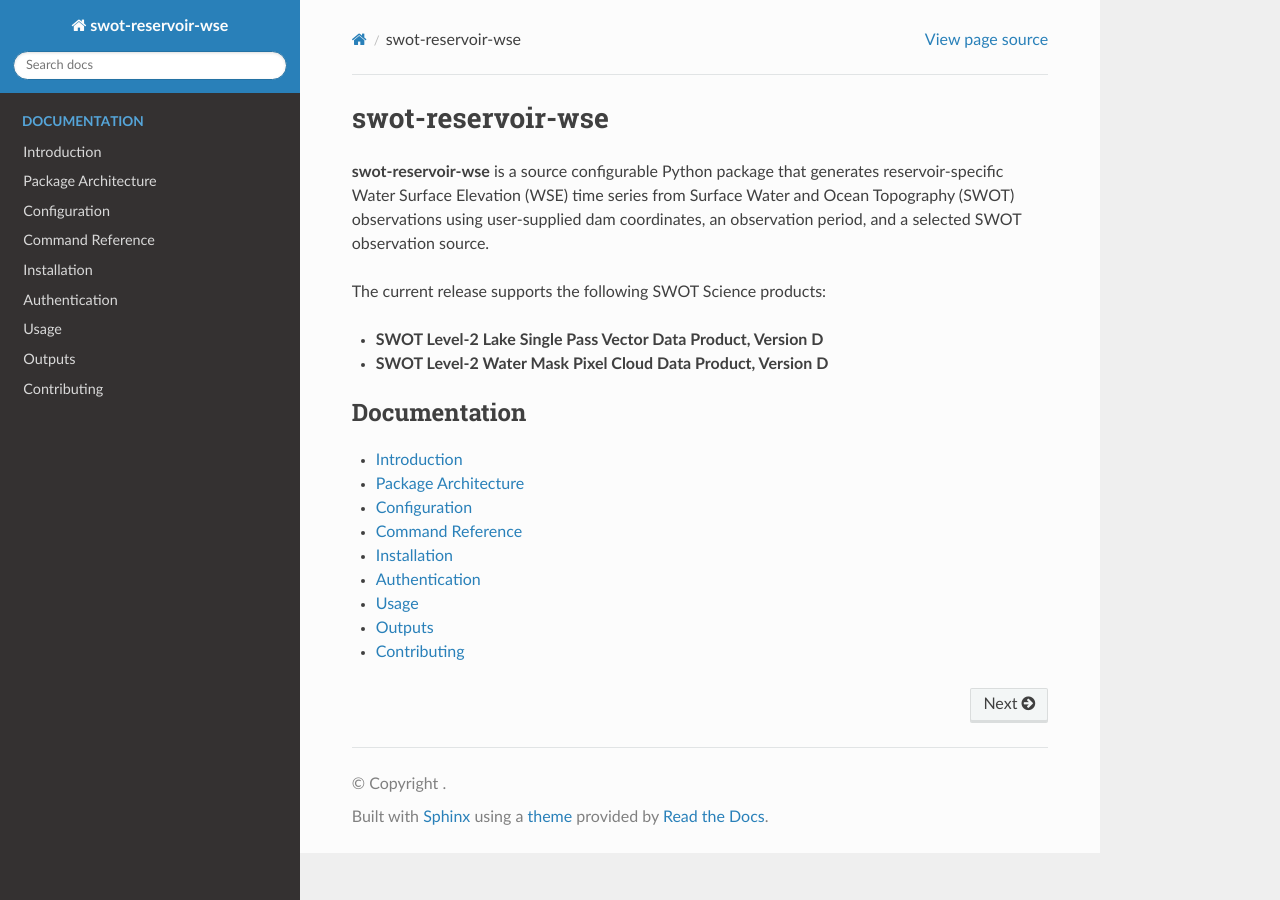
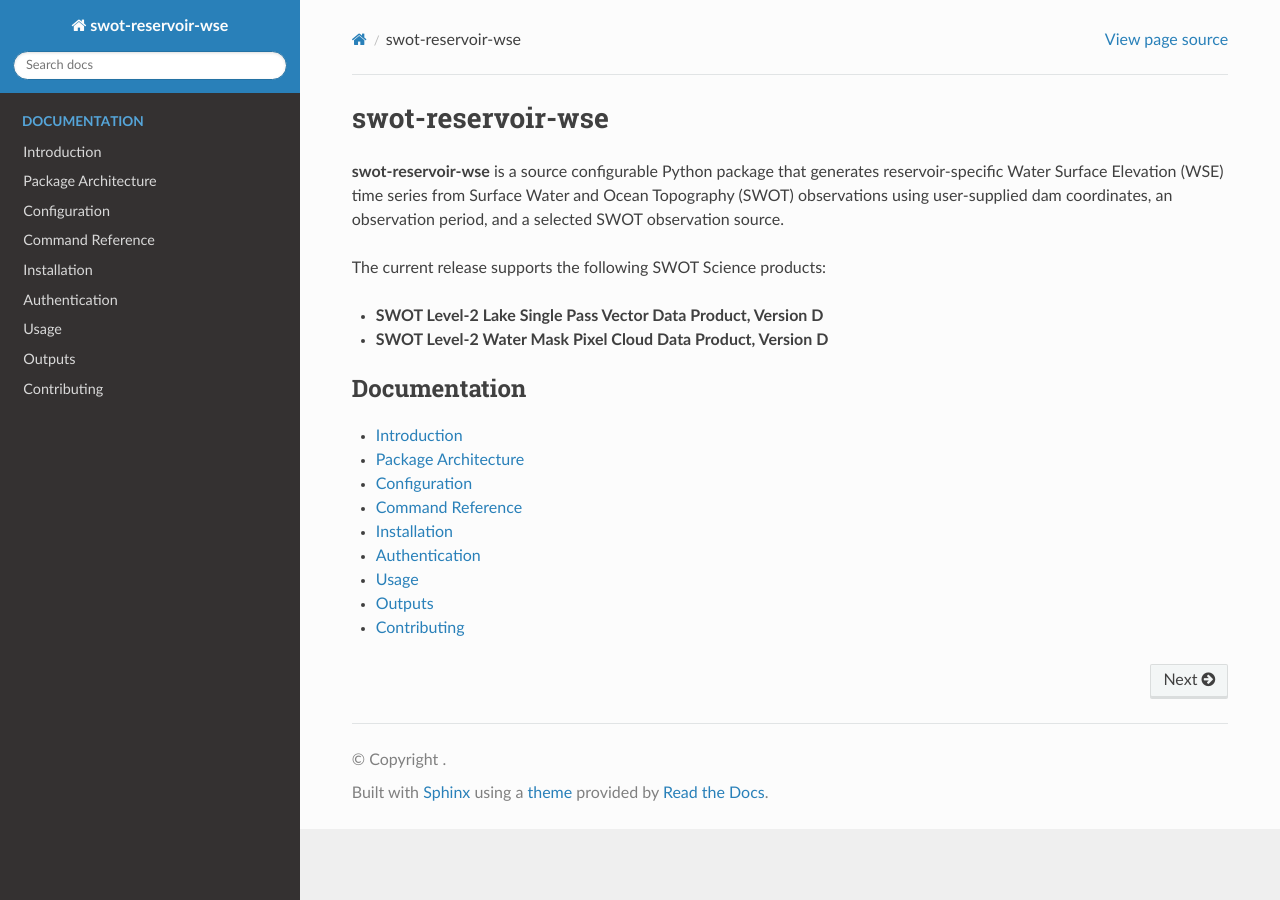
Before and after one commit to Celestialglitch/swot-reservoir-wse, a Sphinx documentation site: the page built from docs/index.md, in a window 1280 px wide. Built offline with Sphinx 7.4.7 and the Read the Docs theme 3.1.0, drawn with Linux system fonts in a browser that asks for light colours.

Commit message:
Update conf.py

```diff
--- a/docs/conf.py
+++ b/docs/conf.py
@@ -19,3 +19,8 @@ exclude_patterns = [
 ]
 
 html_theme = "sphinx_rtd_theme"
+html_static_path = ["_static"]
+
+html_css_files = [
+    "custom.css",
+]
```
